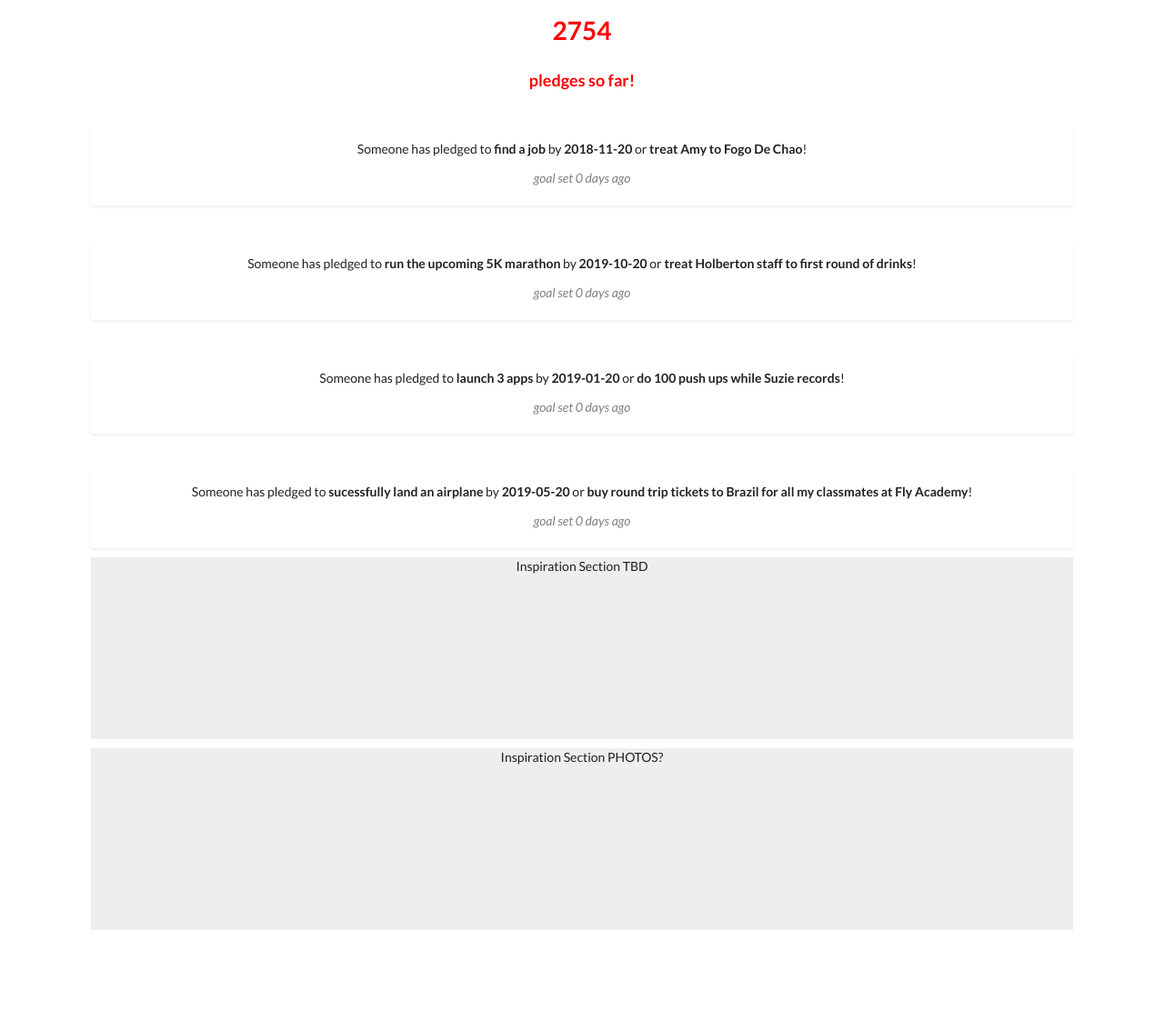
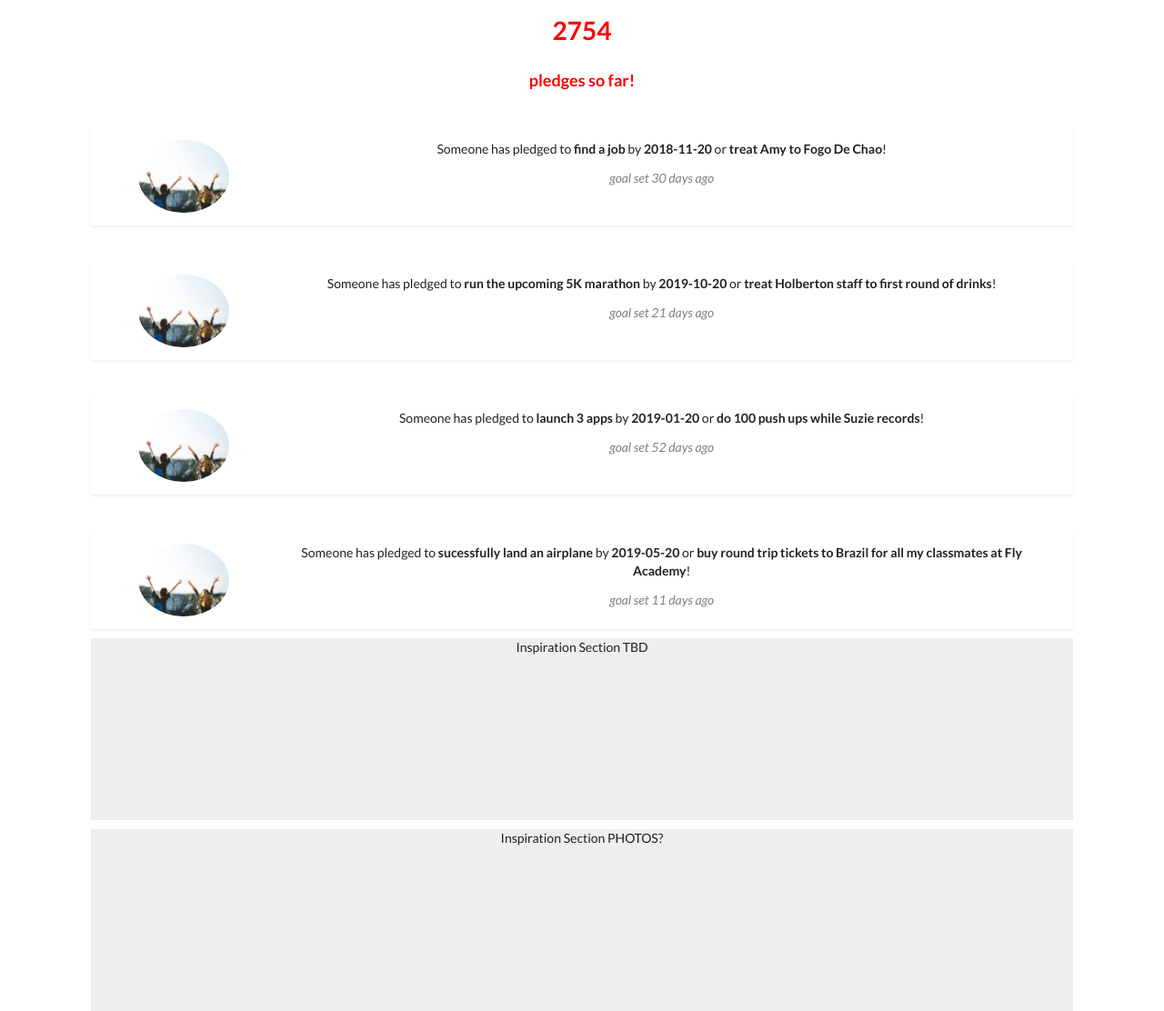
Before and after one commit to MelissaN/Just_Do_It_Dude, a Flask app: page / in a window 1280 px wide. Shown: the part 1051-2163 px from the top of the page at 91% size. Before the commit the page ends 2074 px from the top, so only its background shows below. Run offline with Flask 2, Linux system fonts and the light colour scheme; data comes from the database, SQL or seed files in the repository; some libraries are stand-ins or nearby versions.

Commit message:
add days status to progress bars; avatars to summary of pledges

```diff
--- a/JDID/classes/models.py
+++ b/JDID/classes/models.py
@@ -65,7 +65,8 @@ class Goal(Base):
     accountability_partner = Column(String(255), nullable=False)
     partner_email = Column(String(255), nullable=False)
     pledge = Column(String(500), nullable=False)
-    start_date = date.today()
+    start_date = Column(Date(), nullable=False)
+    # start_date = date.today()
     # user_id = Column(Integer, ForeignKey('users.id'), nullable=False)
 
     def __init__(self, **kwargs):
--- a/JDID/helper_methods.py
+++ b/JDID/helper_methods.py
@@ -25,8 +25,6 @@ def is_goal_editable(goal_obj):
 
 def days_passed(goal_obj):
     """return number of days passed since goal creation"""
-    #print(date.today())
-    #print(goal_obj.start_date)
     return ((date.today() - goal_obj.start_date).days)
 
 
--- a/JDID/templates/landing.html
+++ b/JDID/templates/landing.html
@@ -52,8 +52,17 @@
 {% for rec in goals_and_days_passed %}
 <br><br>
 <div class="text-center shadow-sm p-3 rounded">
-  <p>Someone has pledged to <b>{{rec[0].goal}}</b> by <b>{{rec[0].deadline}}</b> or <b>{{rec[0].pledge}}</b>!</p>
-  <h6 class="goal_status">goal set {{ rec[1] }} days ago</h6>
+  <div class="container-fluid">
+    <div class="row">
+      <div class="col-sm-2">
+	<img src="../static/team2.jpeg" alt="avatar" class="rounded-circle" style="width:100px; height:80px;">
+      </div>
+      <div class="col-sm-10">
+	<p>Someone has pledged to <b>{{rec[0].goal}}</b> by <b>{{rec[0].deadline}}</b> or <b>{{rec[0].pledge}}</b>!</p>
+	<h6 class="goal_status">goal set {{ rec[1] }} days ago</h6>
+      </div>
+    </div>
+  </div>
 </div>
 {% endfor %}
 {% endif %}
--- a/JDID/templates/layout.html
+++ b/JDID/templates/layout.html
@@ -6,6 +6,9 @@
     <meta name="viewport" content="width=device-width, initial-scale=1.0">
     <meta http-equiv="X-UA-Compatible" content="ie=edge">
     <link rel="stylesheet" href="https://stackpath.bootstrapcdn.com/bootstrap/4.1.3/css/bootstrap.min.css" integrity="sha384-MCw98/SFnGE8fJT3GXwEOngsV7Zt27NXFoaoApmYm81iuXoPkFOJwJ8ERdknLPMO" crossorigin="anonymous">
+    <script src="https://code.jquery.com/jquery-3.3.1.slim.min.js" integrity="sha384-q8i/X+965DzO0rT7abK41JStQIAqVgRVzpbzo5smXKp4YfRvH+8abtTE1Pi6jizo" crossorigin="anonymous"></script>
+    <script src="https://cdnjs.cloudflare.com/ajax/libs/popper.js/1.14.3/umd/popper.min.js" integrity="sha384-ZMP7rVo3mIykV+2+9J3UJ46jBk0WLaUAdn689aCwoqbBJiSnjAK/l8WvCWPIPm49" crossorigin="anonymous"></script>
+    <script src="https://stackpath.bootstrapcdn.com/bootstrap/4.1.3/js/bootstrap.min.js" integrity="sha384-ChfqqxuZUCnJSK3+MXmPNIyE6ZbWh2IMqE241rYiqJxyMiZ6OW/JmZQ5stwEULTy" crossorigin="anonymous"></script>
     <link rel="stylesheet" href="//cdnjs.cloudflare.com/ajax/libs/semantic-ui/2.3.3/semantic.min.css">
     <link rel="stylesheet" href="../static/styles.css">
     {% if title_page %}
```
Also changed, not shown: JDID/templates/user_dashboard.html (+5 -4 lines).
